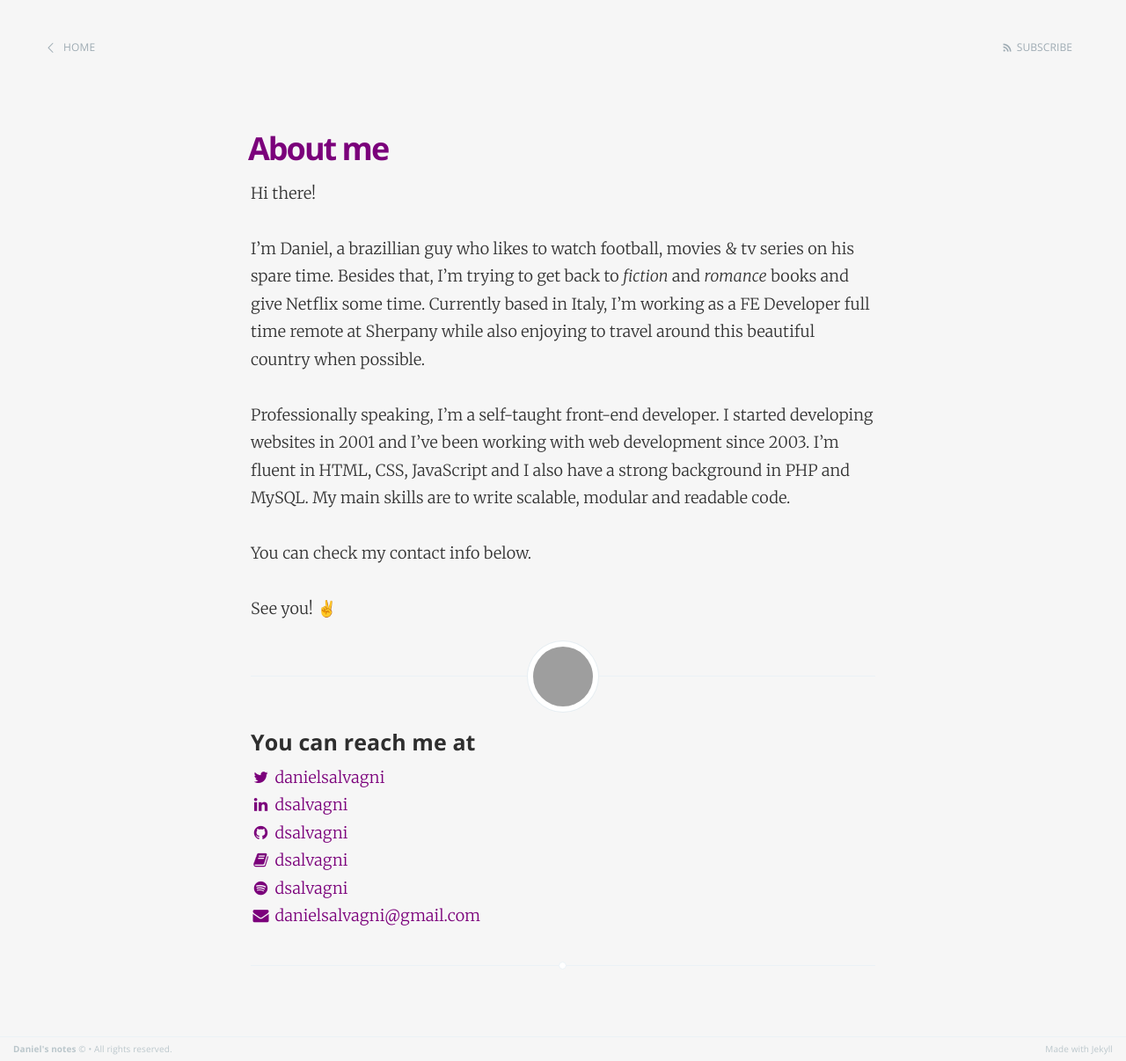
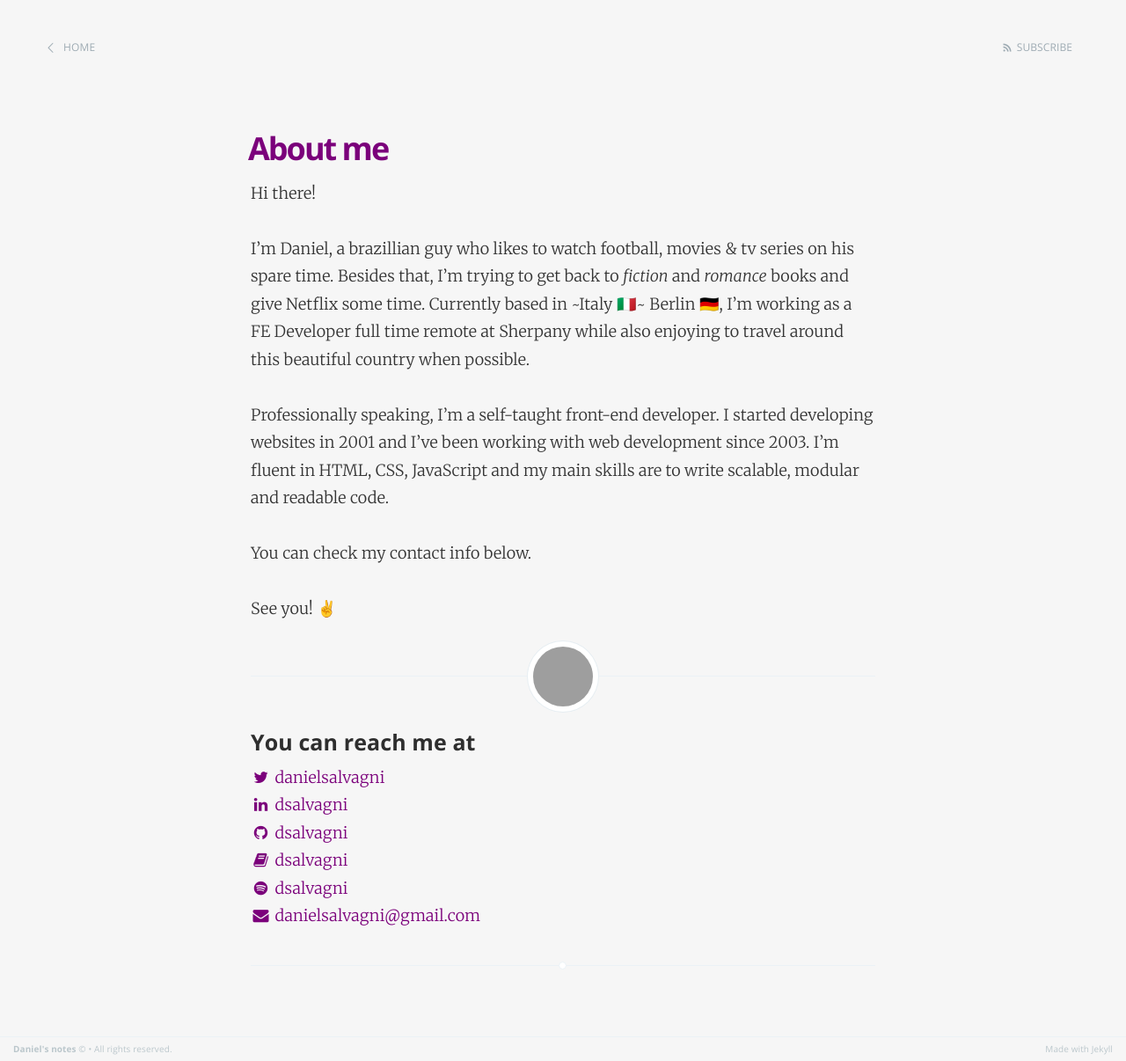
Before and after one commit to dsalvagni/dsalvagni.github.io, a Jekyll site: the page built from about.md, in a window 1280 px wide. Shown: the whole page at 88% size. Built offline with Jekyll 4.4.1, drawn with Linux system fonts in a browser that asks for light colours; nearby versions of some CDN libraries; grey boxes are pictures that could not be loaded.

Commit message:
Update about.md

```diff
--- a/about.md
+++ b/about.md
@@ -5,9 +5,9 @@
 
 Hi there!
 
-I'm Daniel, a brazillian guy who likes to watch football, movies & tv series on his spare time. Besides that, I'm trying to get back to _fiction_ and _romance_ books and give Netflix some time. Currently based in Italy, I'm working as a FE Developer full time remote at Sherpany while also enjoying to travel around this beautiful country when possible.
+I'm Daniel, a brazillian guy who likes to watch football, movies & tv series on his spare time. Besides that, I'm trying to get back to _fiction_ and _romance_ books and give Netflix some time. Currently based in ~Italy 🇮🇹~ Berlin 🇩🇪, I'm working as a FE Developer full time remote at Sherpany while also enjoying to travel around this beautiful country when possible.
 
-Professionally speaking, I’m a self-taught front-end developer. I started developing websites in 2001 and I’ve been working with web development since 2003. I’m fluent in HTML, CSS, JavaScript and I also have a strong background in PHP and MySQL. My main skills are to write scalable, modular and readable code.
+Professionally speaking, I’m a self-taught front-end developer. I started developing websites in 2001 and I’ve been working with web development since 2003. I’m fluent in HTML, CSS, JavaScript and my main skills are to write scalable, modular and readable code.
 
 You can check my contact info below.
 
```
